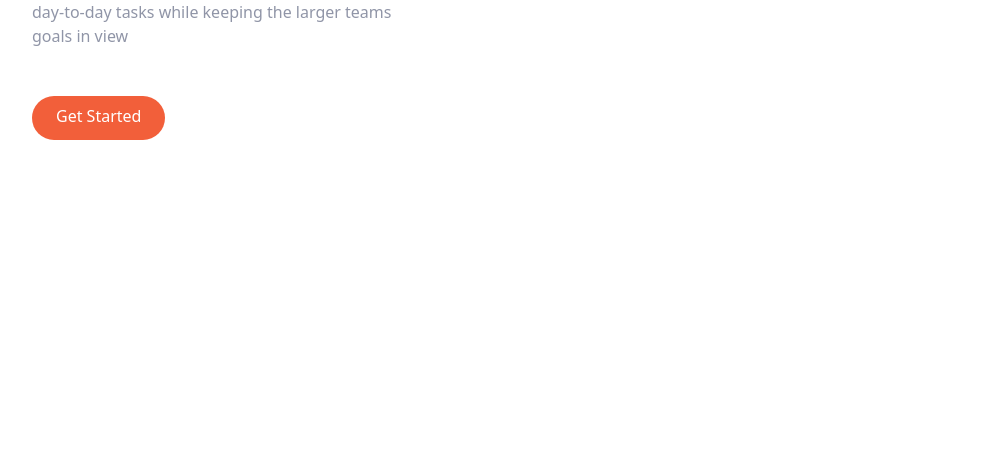
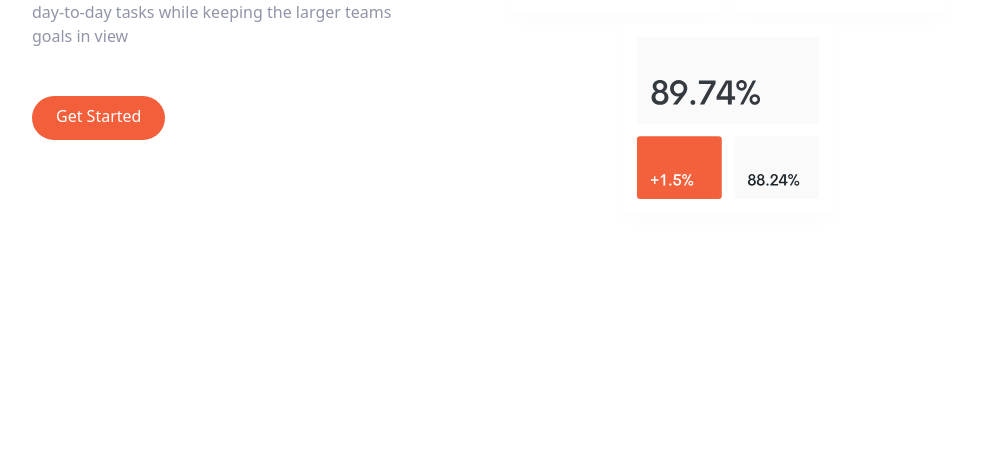
Before and after one commit to ramyatrouny/LandingPage-Tailwind, a website: page index.html in a window 1280 px wide. Shown: the part 348-800 px from the top of the page, without its empty margins (144-1135 px from the left). Drawn offline with Linux system fonts and the light colour scheme.

Commit message:
finalize hero right side

```diff
--- a/index.html
+++ b/index.html
@@ -53,7 +53,9 @@
                 </div>
             </div>
             <!-- Image -->
-            <div class=""> </div>
+            <div class="md:w-1/2">
+                <img src="img/illustration-intro.svg" class="" alt="">
+            </div>
         </div>
     </section>
 </body>
```
